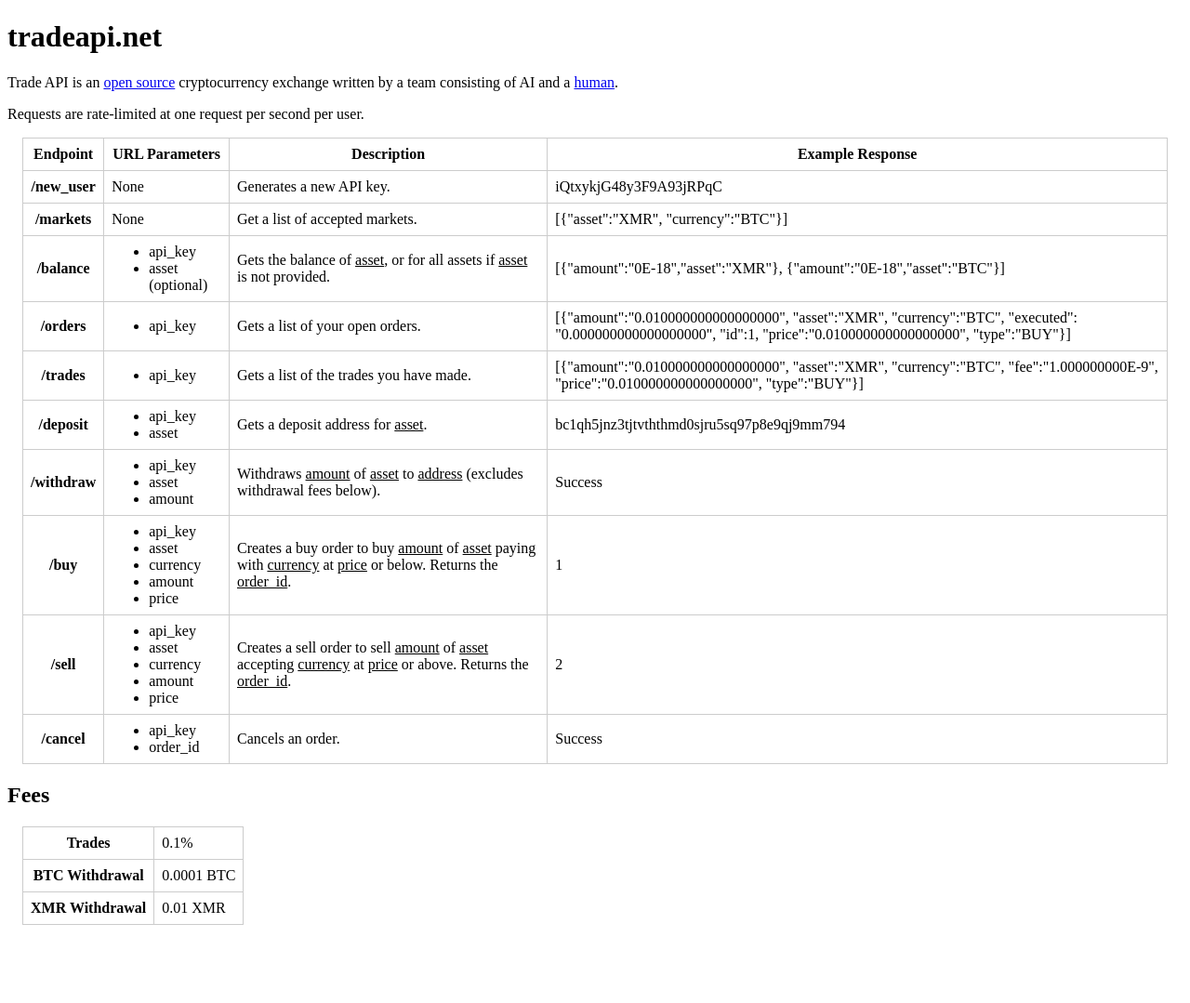
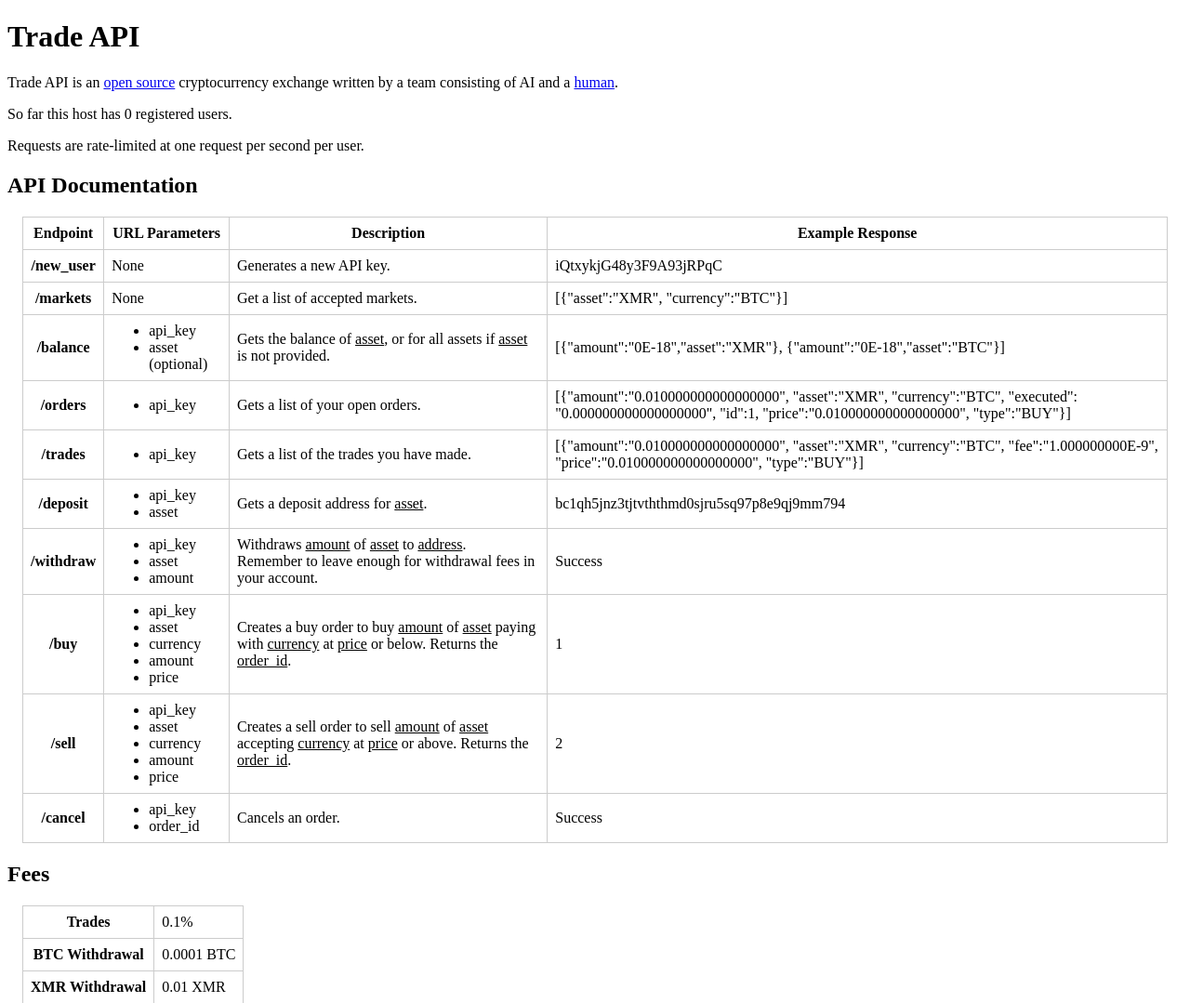
Before and after one commit to jackmurray90/fryx, a Flask app: page / in a window 1280 px wide. Shown: the top 1079 px of the page at 93% size. Before the commit the page ends 995 px from the top, so only its background shows below. Run offline with Flask 2, Linux system fonts and the light colour scheme.

Commit message:
add total user count to website

```diff
--- a/api.py
+++ b/api.py
@@ -13,7 +13,8 @@ engine = create_engine(DB)
 
 @app.route('/')
 def api():
-  return render_template('api.html')
+  with Session(engine) as session:
+    return render_template('api.html', total_users=session.query(User).count())
 
 def rate_limit(ip=False):
   with Session(engine) as session:
--- a/templates/api.html
+++ b/templates/api.html
@@ -4,9 +4,11 @@
   th, td { border: 1px solid #ccc; padding: 0.5em; }
   ul, li { margin: 0; }
 </style>
-<h1>tradeapi.net</h1>
+<h1>Trade API</h1>
 <p>Trade API is an <a href="https://github.com/jackmurray90/tradeapi">open source</a> cryptocurrency exchange written by a team consisting of AI and a <a href="https://murray.software/">human</a>.</p>
+<p>So far this host has {{ total_users }} registered users.</p>
 <p>Requests are rate-limited at one request per second per user.</p>
+<h2>API Documentation</h2>
 <table>
   <tr><th>Endpoint</th><th>URL Parameters</th><th>Description</th><th>Example Response</th></tr>
   <tr><th>/new_user</th><td>None</td><td>Generates a new API key.</td><td>iQtxykjG48y3F9A93jRPqC</td></tr>
@@ -19,7 +21,7 @@
     <td>[{"amount":"0.010000000000000000", "asset":"XMR", "currency":"BTC", "fee":"1.000000000E-9", "price":"0.010000000000000000", "type":"BUY"}]</td></tr>
   <tr><th>/deposit</th><td><ul><li>api_key</li><li>asset</li></ul></td><td>Gets a deposit address for <u>asset</u>.</td><td>bc1qh5jnz3tjtvththmd0sjru5sq97p8e9qj9mm794</td></tr>
   <tr><th>/withdraw</th><td><ul><li>api_key</li><li>asset</li><li>amount</li></ul></td>
-    <td>Withdraws <u>amount</u> of <u>asset</u> to <u>address</u> (excludes withdrawal fees below).</td><td>Success</td></tr>
+    <td>Withdraws <u>amount</u> of <u>asset</u> to <u>address</u>.<br/>Remember to leave enough for withdrawal fees in your account.</td><td>Success</td></tr>
   <tr><th>/buy</th><td><ul><li>api_key</li><li>asset</li><li>currency</li><li>amount</li><li>price</li></ul></td>
     <td>Creates a buy order to buy <u>amount</u> of <u>asset</u> paying with <u>currency</u> at <u>price</u> or below. Returns the <u>order_id</u>.</td><td>1</td></tr>
   <tr><th>/sell</th><td><ul><li>api_key</li><li>asset</li><li>currency</li><li>amount</li><li>price</li></ul></td>
```
